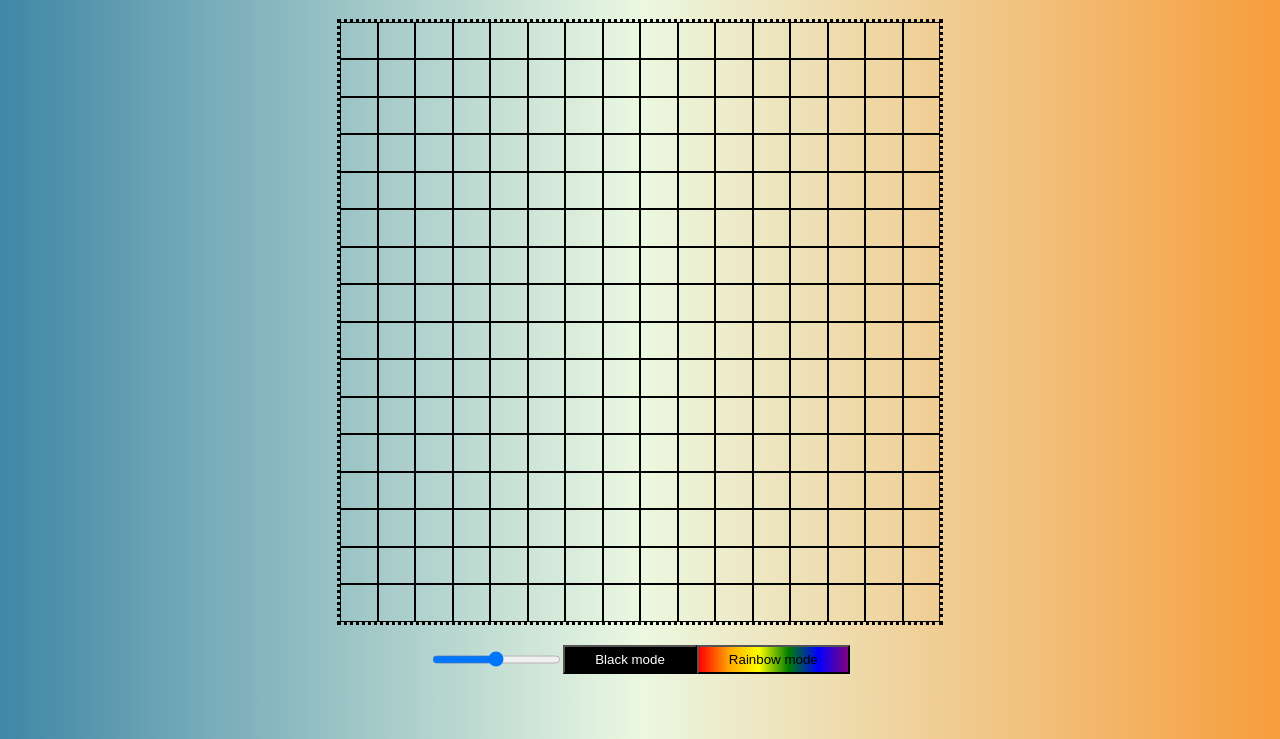
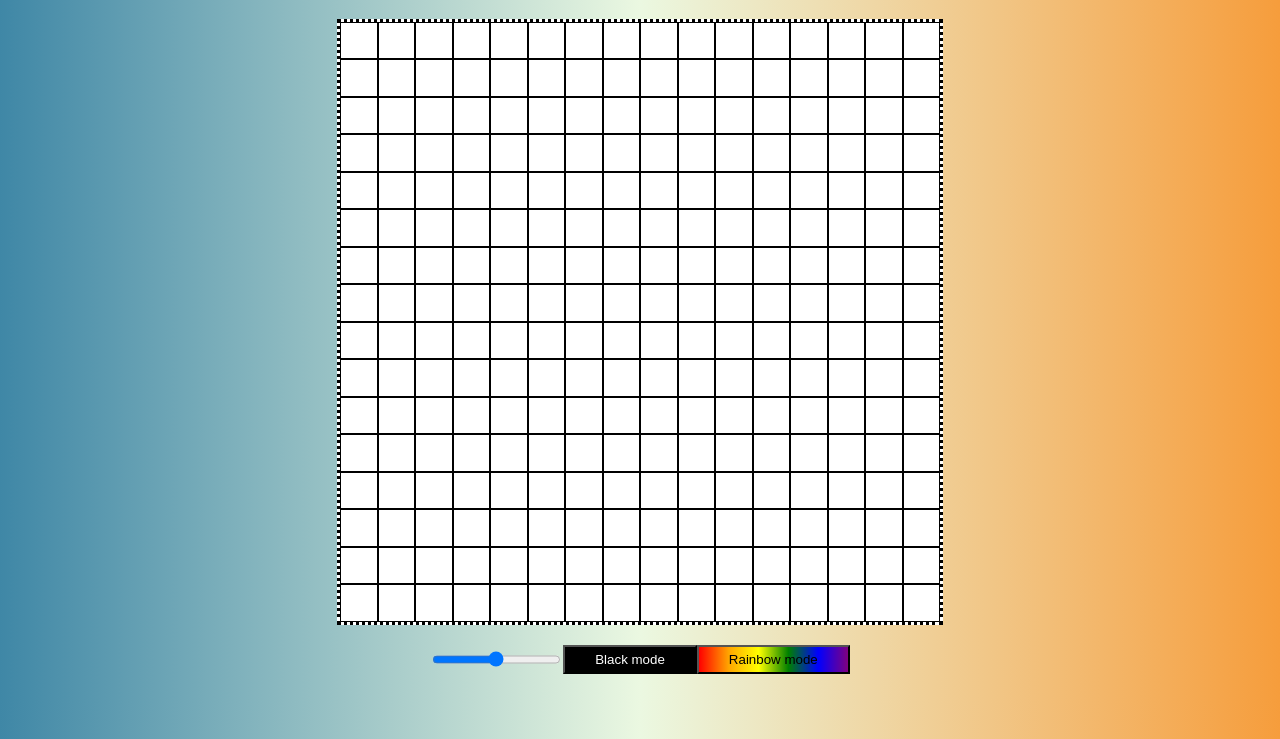
Before and after one commit to Mikhanikus/Sketch-grid, a plain HTML site: page Index.html in a window 1280 px wide. Shown: the part 61-800 px from the top of the page. Drawn offline with Linux system fonts and the light colour scheme.

Commit message:
cleaned the code up

```diff
--- a/Js.js
+++ b/Js.js
@@ -8,15 +8,16 @@ let black = document.getElementById('black');
 let status = 'rainbow';
 let gridSize = 16;
 
+                                                        //Event listeners
+
 // button that specifies the size of the grid
 create.addEventListener('input', function () {
-        gridSize = create.value;
-        console.log(gridSize);
-        container.textContent = '';
-        createGrid(gridSize,gridSize,status);
+    gridSize = create.value;
+    console.log(gridSize);
+    container.textContent = '';
+    createGrid(gridSize,gridSize,status);
 
 });
-
 // changes to rainbow
 rainbow.addEventListener('click', function () {
     status = 'rainbow';
@@ -29,7 +30,7 @@ black.addEventListener('click', function () {
     container.textContent = '';
     createGrid(gridSize,gridSize, 'black');
 });
-
+                                                        //Create a grid
 //get a random number
 function randomize (multiply) {
     return Math.ceil(Math.random()*multiply);
@@ -38,8 +39,8 @@ function randomize (multiply) {
 //Creates divs and sets color to each element
 function createCells (hue, saturation, bright) {
     let thisBright = bright;
-    a = document.createElement('div');
-    a.addEventListener('mouseenter', function () {
+    let temp = document.createElement('div');
+    temp.addEventListener('mouseenter', function () {
         if (thisBright > 0) {
             thisBright -=10;
         }
@@ -49,9 +50,9 @@ function createCells (hue, saturation, bright) {
         event.target.setAttribute('style', `background-color:
         hsl(${hue}, ${saturation}%, ${thisBright}%);`);
     });
-    return a;
+    return temp;
 }
-// creates cells, the number is specified by "cells" and attaches to element.
+// creates cells, the number of cells is specified by "cells" and attaches to container.
 function populateGrid (cells, regime) {
     for (let i = 0; i<cells; i++) {
         if (regime === 'rainbow') {
--- a/css.css
+++ b/css.css
@@ -8,6 +8,7 @@ body {
     width: 600px;
     height: 600px;
     border: 3px dotted black;
+    background-color: white;
 
 }
 #container div {
```
